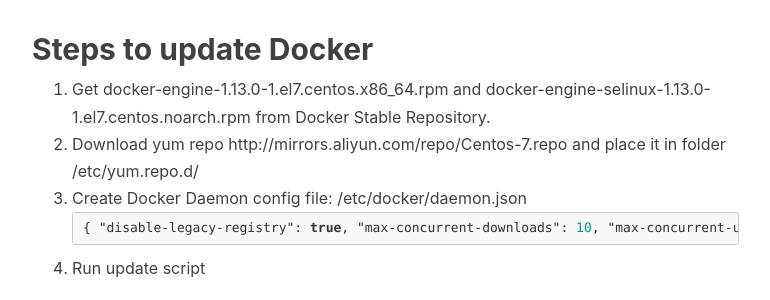
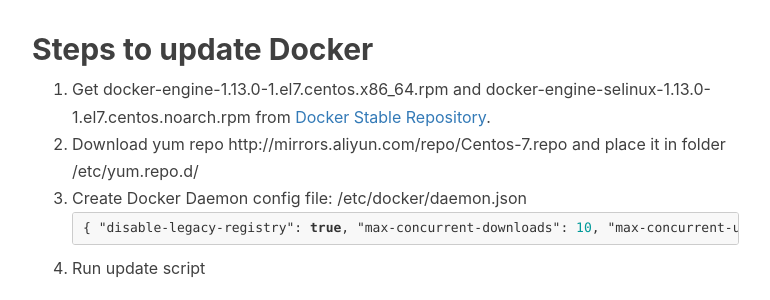
Before and after one commit to supereagle/supereagle.github.io, a Jekyll site: the page built from _posts/2017-02-14-update-docker.markdown, in a window 1280 px wide and 900 px high, scrolled down 1043 px. Shown: the part 181-481 px from the top of the window, without its empty margins (233-1003 px from the left). Built offline with Jekyll 4.4.1, drawn with Linux system fonts in a browser that asks for light colours; nearby versions of some CDN libraries; comment, search, counter and statistics services are not loaded; part of the change alters nothing that is shown.

````diff
--- a/_posts/2017-02-14-update-docker.markdown
+++ b/_posts/2017-02-14-update-docker.markdown
@@ -27,7 +27,7 @@ tags:
 
 ## Steps to update Docker
 
-1. Get docker-engine-1.13.0-1.el7.centos.x86_64.rpm and docker-engine-selinux-1.13.0-1.el7.centos.noarch.rpm from Docker Stable Repository.
+1. Get docker-engine-1.13.0-1.el7.centos.x86_64.rpm and docker-engine-selinux-1.13.0-1.el7.centos.noarch.rpm from [Docker Stable Repository](https://yum.dockerproject.org/repo/main/centos/7/Packages/).
 2. Download yum repo http://mirrors.aliyun.com/repo/Centos-7.repo and place it in folder /etc/yum.repo.d/
 3. Create Docker Daemon config file: /etc/docker/daemon.json
 ```json
````
